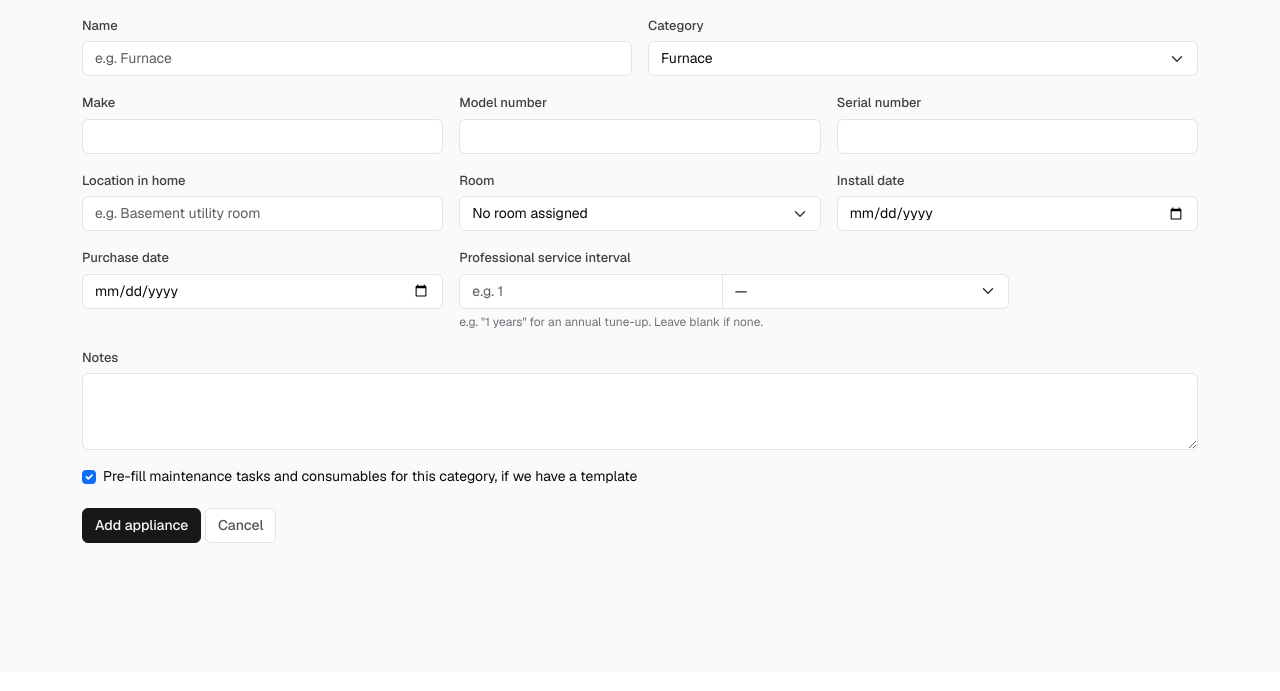
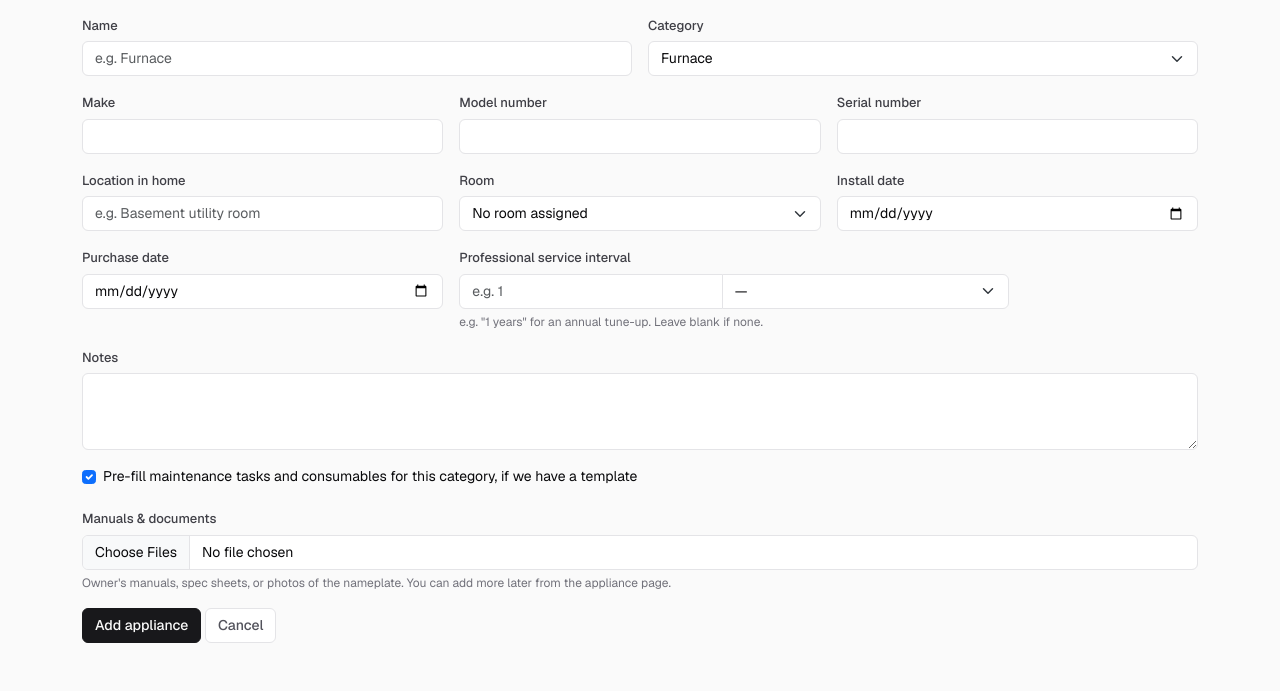
Before and after one commit to panderson54/homebase, a Flask app: page /appliances/new in a window 1280 px wide. Shown: the part 128-819 px from the top of the page. Before the commit the page ends 671 px from the top, so only its background shows below. Run offline with Flask 3, Linux system fonts and the light colour scheme; a user stored in the database is signed in; tables that the repository leaves empty hold one stand-in row (values such as "Sample post"); some libraries are stand-ins or nearby versions.

Commit message:
Add document upload on the Add Appliance page
Lets manuals, spec sheets, and nameplate photos be attached at creation
time instead of requiring a second trip to the appliance detail page
after saving. Reuses document_service.save_and_link (no new storage
logic) with a simple extension-based doc_type guess (image -> photo,
everything else -> manual).

Co-Authored-By: Claude Sonnet 5 <noreply@anthropic.com>
Claude-Session: https://claude.ai/code/session_01A5srUbB6z3yPp7tc33UCCS

```diff
--- a/app/routes/appliances.py
+++ b/app/routes/appliances.py
@@ -70,6 +70,16 @@ def appliance_new():
             apply_category_template(appliance)
 
         db.session.commit()
+
+        for file_storage in request.files.getlist('documents'):
+            if not file_storage or not file_storage.filename:
+                continue
+            doc_type = 'photo' if file_storage.filename.lower().endswith(('.png', '.jpg', '.jpeg', '.webp')) else 'manual'
+            document_service.save_and_link(
+                household_id=appliance.household_id, entity_type='appliance', entity_id=appliance.id,
+                doc_type=doc_type, file_storage=file_storage,
+            )
+
         return redirect(url_for('main.appliance_detail', appliance_id=appliance.id))
 
     rooms = Room.query.filter_by(household_id=current_user.household_id).order_by(Room.floor, Room.name).all()
--- a/app/templates/appliances/form.html
+++ b/app/templates/appliances/form.html
@@ -4,7 +4,7 @@
 {% block content %}
 <h1 class="h3 mb-4">{{ 'Edit appliance' if appliance else 'Add appliance' }}</h1>
 
-<form method="post" class="row g-3">
+<form method="post" class="row g-3" enctype="multipart/form-data">
   <input type="hidden" name="csrf_token" value="{{ csrf_token() }}">
 
   <div class="col-md-6">
@@ -101,6 +101,13 @@
       </label>
     </div>
   </div>
+
+  <div class="col-12">
+    <label class="form-label" for="documents">Manuals & documents</label>
+    <input type="file" class="form-control" id="documents" name="documents" multiple
+           accept=".pdf,.png,.jpg,.jpeg,.webp">
+    <div class="form-text">Owner's manuals, spec sheets, or photos of the nameplate. You can add more later from the appliance page.</div>
+  </div>
   {% endif %}
 
   <div class="col-12">
```
Also changed, not shown: tests/test_appliances.py (+26 -0 lines).
